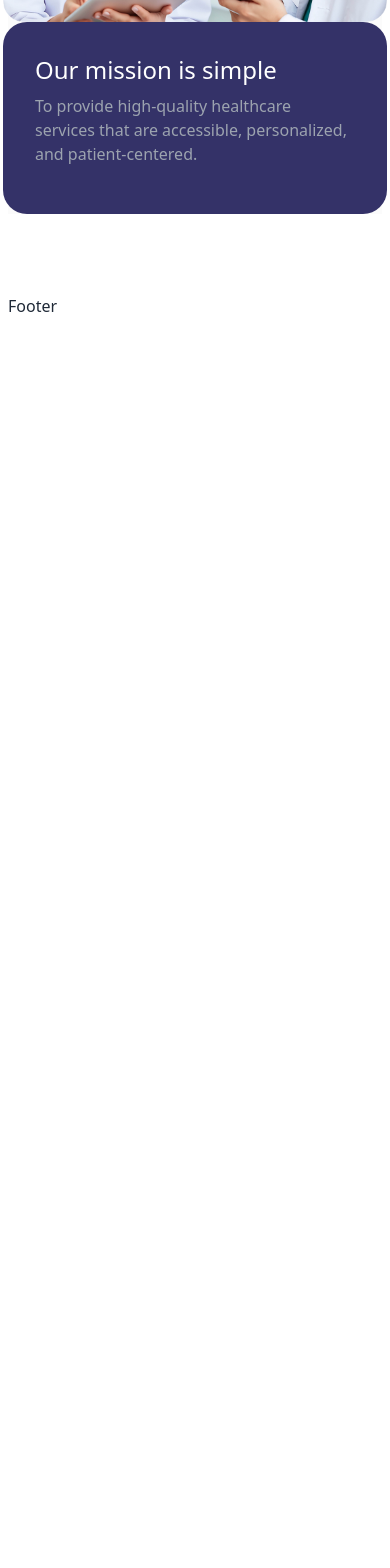
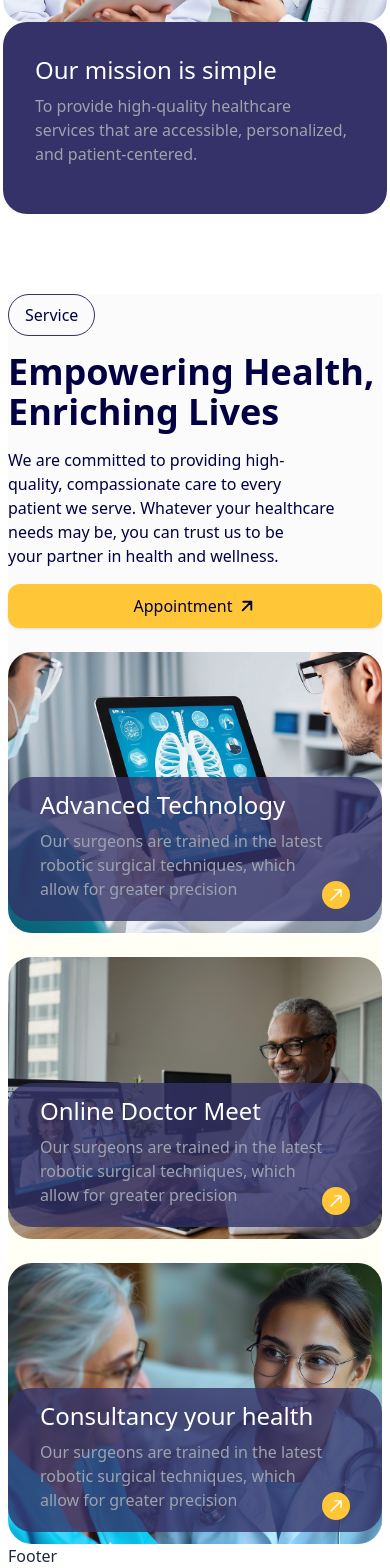
Before and after one commit to Tamim239/Healthcare-Landing-page, a React (Vite) app in the folder Healthcare-landing-page/: page / in a window 390 px wide. Shown: the part 2188-3756 px from the top of the page. Before the commit the page ends 2506 px from the top, so only its background shows below. Built offline with nearby package versions, Linux system fonts and the light colour scheme.

Commit message:
added empowering health section and responsive mobile

```diff
--- /dev/null
+++ b/Healthcare-landing-page/src/Components/HomeSection/EmpoweringHealth.jsx
@@ -0,0 +1,71 @@
+import { IoArrowUpOutline } from "react-icons/io5";
+import image1 from "../../assets/Rectangle 27-2.png";
+import image2 from "../../assets/Rectangle 27-1.png";
+import image3 from "../../assets/Rectangle 27.png";
+import { ModifedCard } from "../../Shared/ModifedCard";
+
+export const EmpoweringHealth = () => {
+  return (
+    <div className="bg-[#FFFFF5] rounded-3xl md:my-28">
+      <div>
+        <div className="bg-[#FBFBFB] flex max-sm:flex-col justify-between items-center gap-6 my-6">
+          {/* left side */}
+          <div className="md:w-1/2 space-y-4">
+            <div className="border border-[#343268] rounded-full inline-block py-2 px-4 ">
+              <p>Service</p>
+            </div>
+            <div className="space-y-4">
+              <h1 className="text-4xl font-semibold">
+                Empowering Health, <br /> Enriching Lives
+              </h1>
+              <p className="text-balance">
+                We are committed to providing high-quality, compassionate care
+                to every patient we serve. Whatever your healthcare needs may
+                be, you can trust us to be your partner in health and wellness.
+              </p>
+
+              <div className="sm:flex sm:gap-4">
+                <a
+                  className=" flex items-center gap-1 max-sm:justify-center bg-[#ffc637] rounded-xl px-5 py-2.5 font-medium  shadow"
+                  href="#"
+                >
+                  Appointment <IoArrowUpOutline className="rotate-45 text-xl" />
+                </a>
+              </div>
+            </div>
+          </div>
+          {/* right side */}
+          <div className="md:w-1/2 relative">
+            {/* <img src={image1} alt="" className="rounded-3xl"/>
+            <div className='h-36 w-96 rounded-3xl bg-[#343268] bg-opacity-80 px-8 py-3 space-y-2 absolute right-1/3 bottom-3 '>
+                <h1 className='text-2xl font-medium text-white'>Advanced Technology</h1>
+                <p className='text-gray-400 pr-6'>Our surgeons are trained in the latest robotic surgical techniques, which allow for greater precision</p>
+                <div className="flex justify-end relative bottom-7">
+                <IoIosArrowRoundForward className="-rotate-45 text-xl size-7 bg-[#FFC637] text-white rounded-full"/>
+                </div>
+            </div> */}
+            <ModifedCard
+              image={image1}
+              title={"Advanced Technology"}
+              description={
+                "Our surgeons are trained in the latest robotic surgical techniques, which allow for greater precision"
+              }
+            />
+          </div>
+        </div>
+      </div>
+      <div className="flex max-sm:flex-col justify-between items-center gap-6">
+        <div className="md:w-1/2 relative">
+            <ModifedCard image={image2} title={"Online Doctor Meet"} description={
+                "Our surgeons are trained in the latest robotic surgical techniques, which allow for greater precision"
+              }/>
+        </div>
+        <div className="md:w-1/2 relative">
+            <ModifedCard  image={image3} title={"Consultancy your health"} description={
+                "Our surgeons are trained in the latest robotic surgical techniques, which allow for greater precision"
+              }/>
+        </div>
+      </div>
+    </div>
+  );
+};
--- a/Healthcare-landing-page/src/Pages/Home/Home.jsx
+++ b/Healthcare-landing-page/src/Pages/Home/Home.jsx
@@ -1,4 +1,5 @@
 import { Banner } from "../../Components/HomeSection/Banner"
+import { EmpoweringHealth } from "../../Components/HomeSection/EmpoweringHealth"
 import { Help_Solution } from "../../Components/HomeSection/Help_Solution"
 import { Stats } from "../../Components/HomeSection/Stats"
 
@@ -8,6 +9,7 @@ export const Home = () => {
         <Banner />
         <Stats />
         <Help_Solution />
+        <EmpoweringHealth />
     </div>
   )
 }
--- /dev/null
+++ b/Healthcare-landing-page/src/Shared/ModifedCard.jsx
@@ -0,0 +1,16 @@
+import { IoIosArrowRoundForward } from "react-icons/io";
+
+export const ModifedCard = ({image, title, description}) => {
+  return (
+    <div>
+        <img src={image} alt="" className="rounded-3xl w-full"/>
+            <div className='h-36 md:w-96 rounded-3xl bg-[#343268] bg-opacity-80 px-8 py-3 space-y-2 absolute md:right-1/3 bottom-3'>
+                <h1 className='text-2xl font-medium text-white'>{title}</h1>
+                <p className='text-gray-400 pr-6'>{description}</p>
+                <div className="flex justify-end relative bottom-7">
+                <IoIosArrowRoundForward className="-rotate-45 text-xl size-7 bg-[#FFC637] text-white rounded-full"/>
+                </div>
+            </div>
+    </div>
+  )
+}
```
